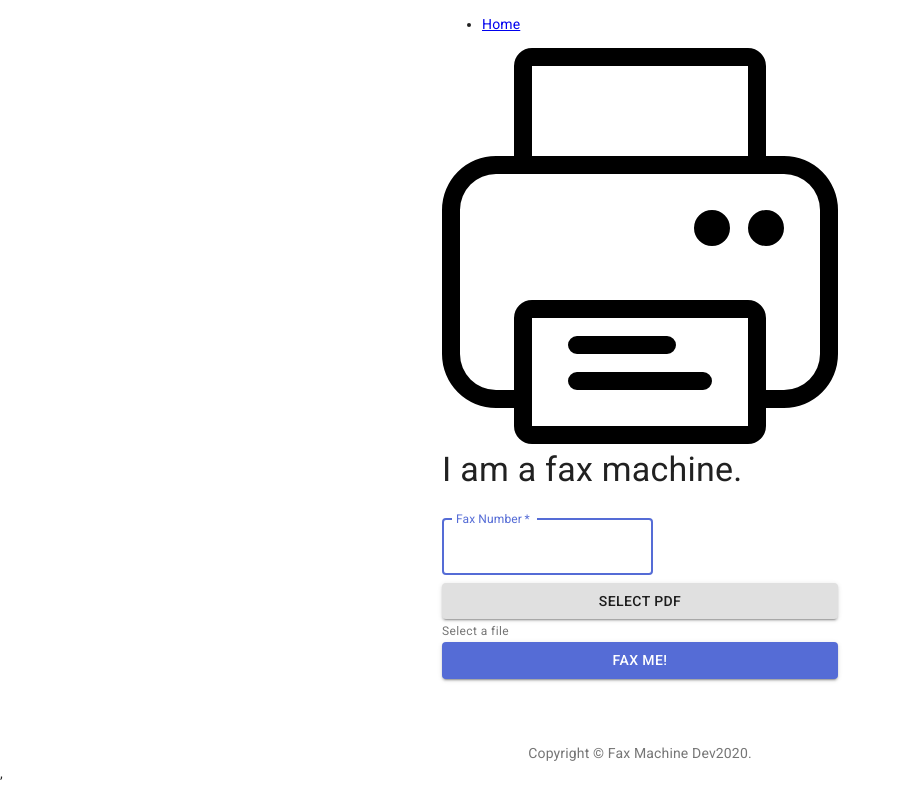
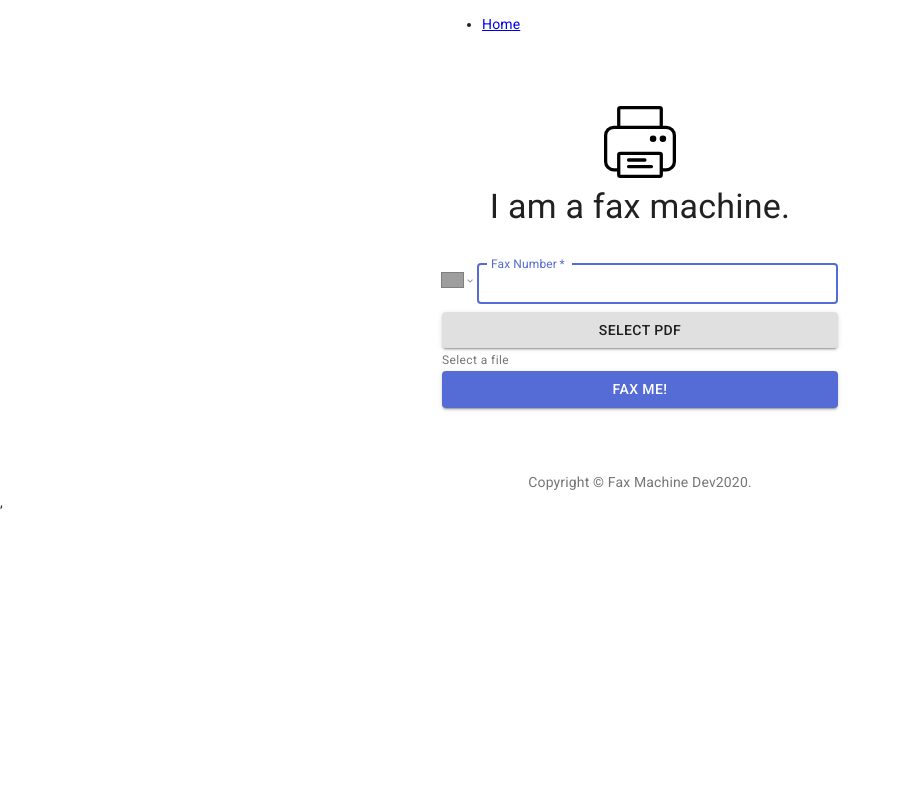
Before and after one commit to asta-li/fax-machine, a React (Create React App) app in the folder client/: page / in a window 1280 px wide. Shown: the whole page, without its empty margins (0-902 px from the left). Built offline with nearby package versions, Linux system fonts and the light colour scheme; grey boxes are pictures that could not be loaded.

Commit message:
Fix UI and add fax number error handling

```diff
--- a/client/src/App.js
+++ b/client/src/App.js
@@ -1,19 +1,23 @@
 import React from 'react';
+import {Link, Route, Switch, useLocation} from 'react-router-dom';
 import PropTypes from 'prop-types';
+
+// Material UI imports.
 import CssBaseline from '@material-ui/core/CssBaseline';
 import MLink from '@material-ui/core/Link';
 import Box from '@material-ui/core/Box';
 import Typography from '@material-ui/core/Typography';
 import Container from '@material-ui/core/Container';
-import {withStyles} from '@material-ui/styles';
+import {makeStyles} from '@material-ui/styles';
 
+// Local imports.
 import {FaxNumberInput, FileSelector} from './Input.js';
 import {FileFaxer} from './Submit.js';
 import {ReactComponent as Logo} from './logo.svg';
-import {Link, Route, Switch, useLocation} from 'react-router-dom';
 import SendingFax from "./components/SendingFax";
 
-const styles = (theme) => ({
+// Styles the Home component.
+const useStyles = makeStyles((theme) => ({
   paper: {
     marginTop: theme.spacing(8),
     display: 'flex',
@@ -32,16 +36,7 @@ const styles = (theme) => ({
   submit: {
     margin: theme.spacing(3, 0, 2),
   },
-});
-
-// // TODO(asta): Debug StyledFileFaxer.
-// //
-// // FileFaxer.propTypes = {
-// //   classes: PropTypes.object.isRequired,
-// // };
-// //
-// // const StyledFileFaxer = withStyles(styles)(FileFaxer);
-// >>>>>>> 612be14 (paypal_integration)
+}));
 
 // A custom hook that builds on useLocation to parse
 // the query string for you.
@@ -103,25 +98,26 @@ const Home = props => {
 
   let showFileFaxer;
 
+  const classes = useStyles();
+
   if (!isUploadSuccess && !props.action) {
     showFileFaxer =
-        <div className={props.paper}>
-          <Logo className={props.logo} />
+      <div className={classes.paper}>
+        <Logo className={classes.logo} />
         <Typography component="h1" variant="h4" gutterBottom>
           I am a fax machine.
         </Typography>
-          <form className={props.form} noValidate>
+        <form className={classes.form} noValidate>
           {/* Controls fax number input. */}
           <FaxNumberInput
             setFaxNumber={setFaxNumber}
           />
-            {/*/!* Controls file selection and validation. This component allows a user to select a file,*/}
-            {/*    validates the file, and updates the file information in the app state. *!/*/}
+          {/* Controls file selection and validation. This component allows a user to select a */}
+          {/* file, validates the file, and updates the file information in the app state. */}
           <FileSelector
               setSelectedFile={setSelectedFile}
           />
           {/* Controls file upload and faxing. */}
-            {/*<StyledFileFaxer*/}
           <FileFaxer
               selectedFile={selectedFile}
               faxNumber={faxNumber}
@@ -160,8 +156,4 @@ const Home = props => {
   </div>
 };
 
-FaxMachineApp.propTypes = {
-  classes: PropTypes.object.isRequired,
-};
-
-export default withStyles(styles, { withTheme: true })(FaxMachineApp);
+export default FaxMachineApp;
--- a/client/src/FaxInput.js
+++ b/client/src/FaxInput.js
@@ -1,4 +1,6 @@
+import React from 'react';
 import { forwardRef } from 'react';
+
 import TextField from '@material-ui/core/TextField';
 import { makeStyles } from '@material-ui/core/styles';
 
@@ -6,6 +8,10 @@ import 'react-phone-number-input/style.css';
 import PhoneInput from 'react-phone-number-input';
 
 const MuiFaxInput = forwardRef((props, ref) => {
+  // TODO(asta): Make the fax number error handling nicer, then enable.
+  // const [faxNumberError, setFaxNumberError] = React.useState('');
+  let faxNumberError = validateFaxNumber(props.value);
+  faxNumberError = ''
   return (
     <TextField
       {...props}
@@ -20,18 +26,11 @@ const MuiFaxInput = forwardRef((props, ref) => {
       id="fax-number"
       autoComplete="fax-number"
       autoFocus
-      error={false}
-      helperText={''}
+      error={faxNumberError !== ''}
+      helperText={faxNumberError}
     />
   );
 });
-
-/* TODO(asta): Bring back fax number error handling.
-Forward refs on higher-level components: https://reactjs.org/docs/forwarding-refs.html
-onChange={(event) => this.handleInput(event)}
-error={this.state.faxNumberError !== ""}
-helperText={this.state.faxNumberError}
-*/
 
 export default function FaxInput(props) {
   return (
@@ -46,3 +45,38 @@ export default function FaxInput(props) {
     </div>
   );
 }
+
+// Returns empty string if the fax number is valid.
+function validateFaxNumber(faxNumber) {
+  let status = '';
+
+  if (!faxNumber) {
+    status = 'Error: Please enter a fax number';
+    return status;
+  }
+
+  let numDigits = 0;
+  for (let i = 0; i < faxNumber.length; ++i) {
+    if (i === 0 && faxNumber[i] === '1') {
+      // Skip the US country code +1.
+      continue;
+    }
+    if (faxNumber[i] === ' ') {
+      // Skip spaces and parentheses.
+      continue;
+    }
+    if (isNaN(faxNumber[i])) {
+      // Skip non-numbers.
+      continue;
+    }
+    numDigits = numDigits + 1;
+  }
+
+  // Check the fax number length, which is 10 digits plus the US country code (+1)
+  if (numDigits !== 10) {
+    status = 'Error: Fax number must be 10 digits long';
+    return status ;
+  }
+
+  return status;
+}
--- a/client/src/Input.js
+++ b/client/src/Input.js
@@ -51,72 +51,13 @@ class FileSelector extends React.Component {
 }
 
 // Controls fax number input.
-class FaxNumberInput extends React.Component {
-  constructor(props) {
-    super(props);
-    this.state = {
-      faxNumberStatus: "",
-    };
-  }
-
-  // Update and validate the input fax number.
-  handleInput(event) {
-    const faxNumber = event.target.value;
-    const {isValid: faxNumberIsValid, status: faxNumberStatus} = validateFaxNumber(faxNumber);
-
-    this.setState({
-      faxNumberStatus: faxNumberStatus,
-    });
-    if (faxNumberIsValid) {
-      this.props.setFaxNumber("+1" + faxNumber);
-    }
-  }
-
-  // Render the element that controls file seletion.
-  render() {
-    return (
-        <div>
-          {/* <MuiPhoneNumber onlyCountries={'us'} onChange={this.handleInput}/> */}
-          <TextField
-              variant="outlined"
-              margin="normal"
-              required
-              /*fullWidth*/
-              id="fax"
-              label="Fax Number"
-              name="fax"
-              autoComplete="fax"
-              autoFocus
-              onClick={(event) => this.handleInput(event)}
-          />
-          {this.state.faxNumberStatus}
-        </div>
-    );
-  }
-}
-//
-// // Controls fax number input.
-// const FaxNumberInput = props => {
-//   const [faxNumberError, setFaxNumberError] = React.useState('');
-//
-//   // Update and validate the input fax number.
-//   const handleInput = (faxNumber) => {
-//     const { isValid: faxNumberIsValid, status: faxNumberError } = validateFaxNumber(faxNumber);
-//
-//     setFaxNumberError(faxNumberError);
-//
-//     if (faxNumberIsValid) {
-//       props.setFaxNumber(faxNumber);
-//     }
-//   };
-//
-//   // Render the element that controls fax number input.
-//     return (
-//       <>
-//         <FaxInput onChange={(event) => handleInput(event)} />
-//       </>
-//     );
-// };
+const FaxNumberInput = props => {
+  return (
+    <>
+      <FaxInput onChange={(faxNumber) => props.setFaxNumber(faxNumber)} />
+    </>
+  );
+};
 
 export { FileSelector, FaxNumberInput };
 
@@ -157,26 +98,3 @@ function validateFile(file) {
   status = file.name;
   return { isValid, status };
 }
-
-// Validate the given fax number string.
-function validateFaxNumber(faxNumber) {
-  let isValid = false;
-  let status = 'Error';
-
-  if (!faxNumber) {
-    isValid = false;
-    status = 'Error: Please enter a fax number';
-    return { isValid, status };
-  }
-
-  // Check the fax number length, which is 10 digits plus the US country code (+1)
-  if (faxNumber.length !== 12) {
-    isValid = false;
-    status = 'Error: Fax number must be 10 digits long';
-    return { isValid, status };
-  }
-
-  isValid = true;
-  status = '';
-  return { isValid, status };
-}
```
Lines whose indentation alone changed are shown as unchanged.
